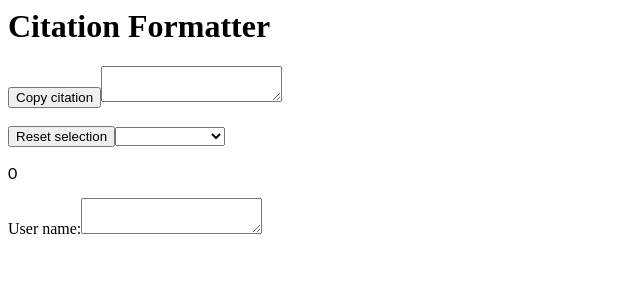
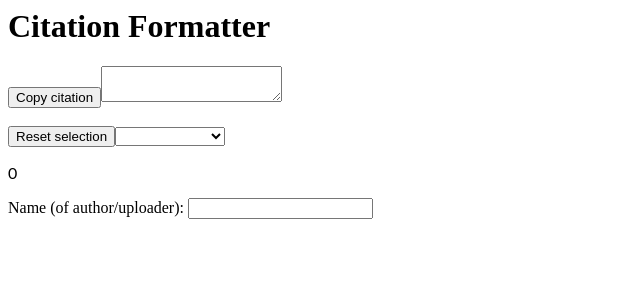
Before and after one commit to DeveloperAgenzil/agenzil-citation-formatter, an Angular app: page / in a window 1280 px wide. Shown: the top 300 px of the page, without its empty margins (0-640 px from the left). Built offline with nearby package versions, Linux system fonts and the light colour scheme.

Commit message:
2 files modified

```diff
--- a/src/app/app.component.html
+++ b/src/app/app.component.html
@@ -3,7 +3,8 @@
 <button>Copy citation</button><textarea readonly="true"></textarea> <br /><br />
 
 <button (click)="ResetSelectedItemId()">Reset selection</button>
-<select [(ngModel)]="selectedItemId" (change)="OnDifferentItemSelected()">
+
+<select [(ngModel)]="selectedItemId" (change)="GetSelectedItemId()">
   <option *ngFor="let item of items" value="{{ item.id }}">
     {{ item.name }}
   </option>
@@ -11,4 +12,5 @@
 
 <p>{{ selectedItemId }}</p>
 
-<label>User name:</label><textarea (change)="OnAuthorValueChanged()"></textarea>
+<label>Name (of author/uploader): </label>
+<input type="text" (keyup)="FormatNameInput($event)" />
--- a/src/app/app.component.ts
+++ b/src/app/app.component.ts
@@ -19,10 +19,10 @@ export class AppComponent {
     { id: 2, name: 'Book: no auth.' },
   ];
 
-  public OnDifferentItemSelected() {
+  public GetSelectedItemId() {
     console.log(this.selectedItemId);
   }
-  public OnAuthorValueChanged() {
-    console.log('test');
+  public FormatNameInput(event) {
+    console.log(event.target.value);
   }
 }
```
